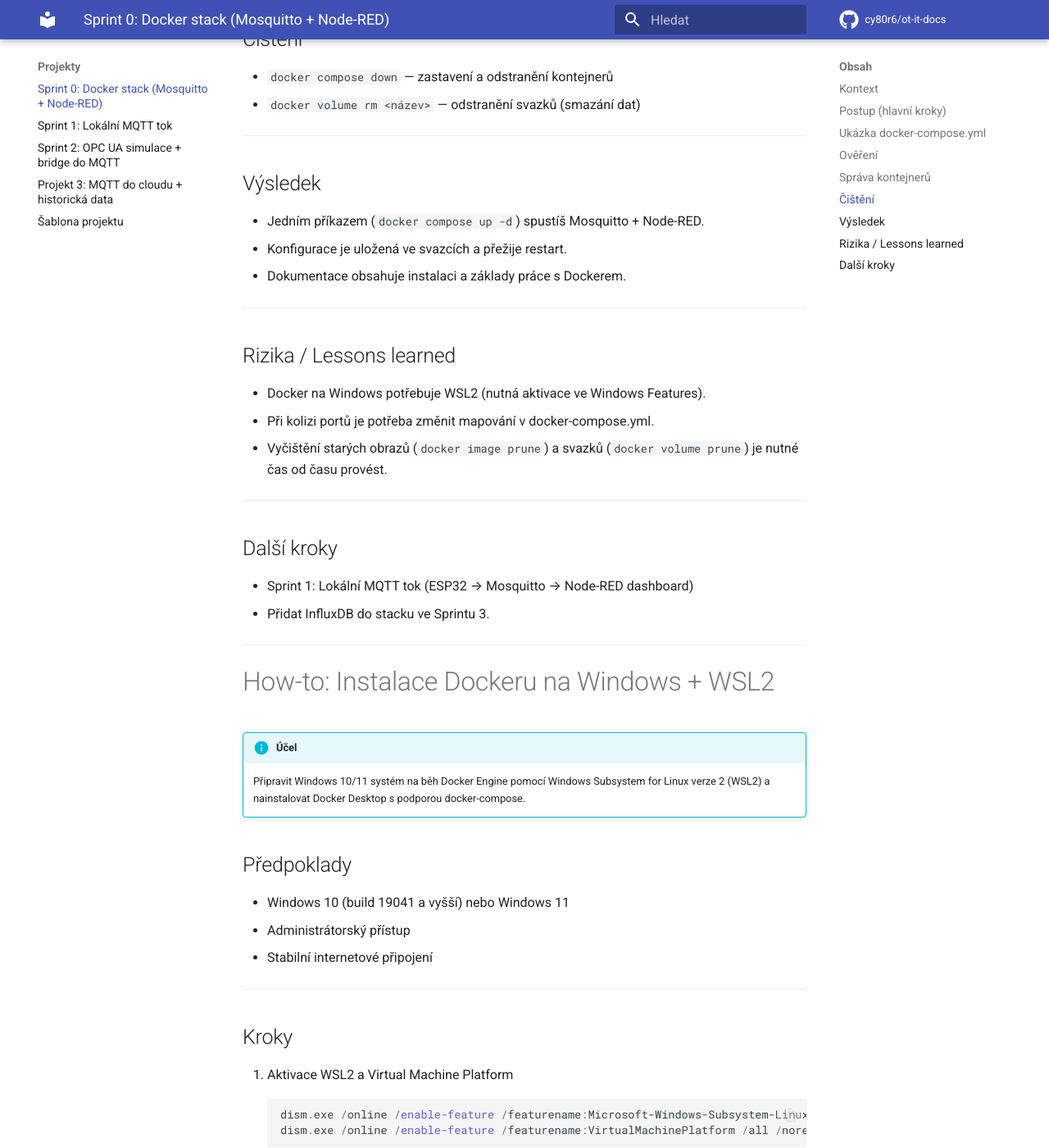
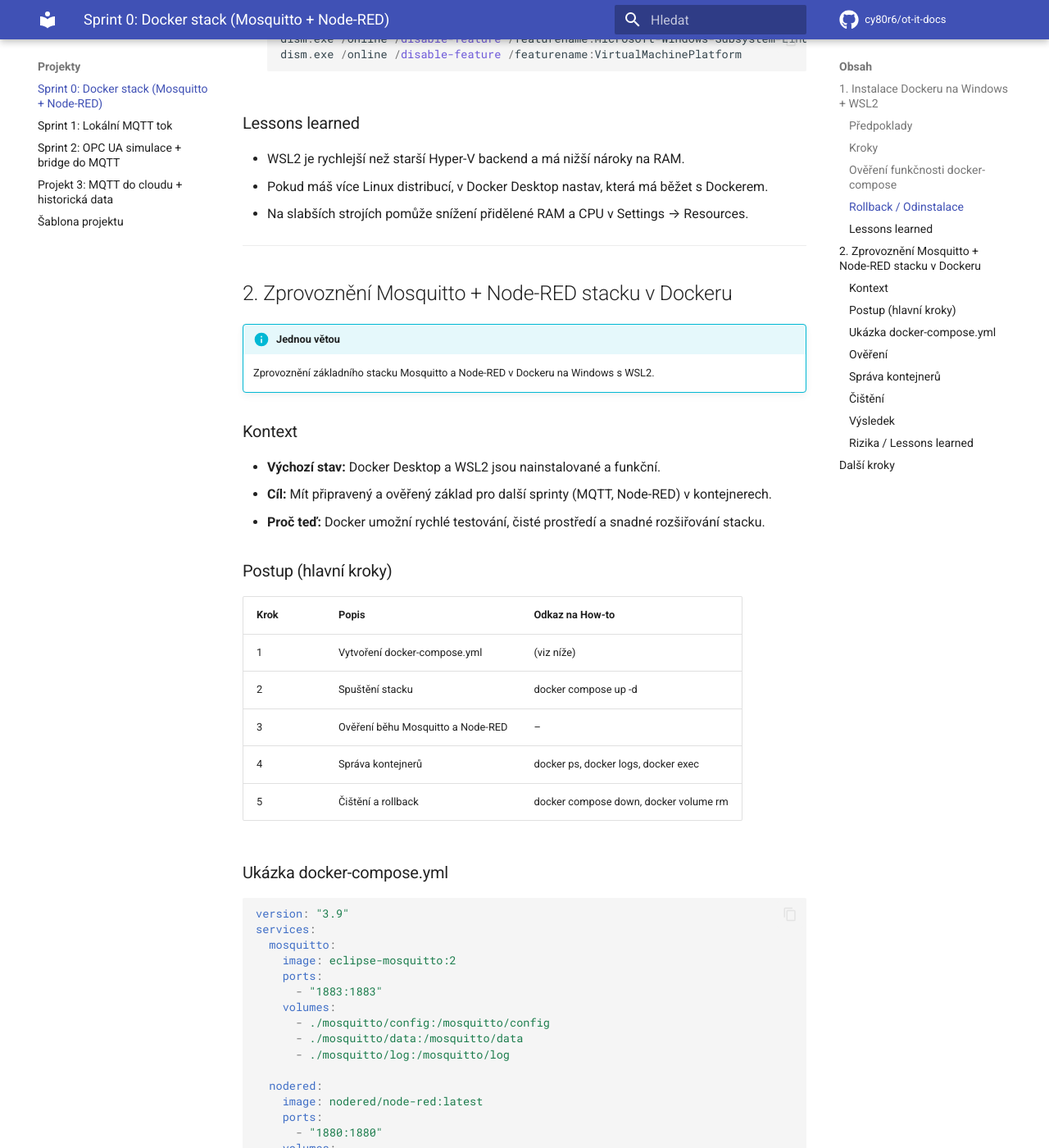
Before and after one commit to Cy80r6/ot-it-docs, an MkDocs documentation site: the page built from docs/projects/sprint-0-docker-stack.md, in a window 1280 px wide and 1400 px high, scrolled down 1902 px. Shown: the whole window at 82% size. Built offline with MkDocs 1.6.1 and Material for MkDocs 9.7.7, drawn with Linux system fonts in a browser that asks for light colours; comment, search, counter and statistics services are not loaded; the version menu is left out; some of the changed text lies outside the part shown.

Commit message:
sprint 0

````diff
--- a/docs/projects/sprint-0-docker-stack.md
+++ b/docs/projects/sprint-0-docker-stack.md
@@ -1,107 +1,17 @@
+
 # Sprint 0 — Docker stack: Mosquitto + Node-RED
 
-!!! info "Jednou větou"
-    Zprovoznění základního stacku Mosquitto a Node-RED v Dockeru na Windows s WSL2.
-
----
-
-## Kontext
-- **Výchozí stav:** Čistý Windows 10/11, bez Dockeru.
-- **Cíl:** Mít připravený a ověřený základ pro další sprinty (MQTT, Node-RED) v kontejnerech.
-- **Proč teď:** Docker umožní rychlé testování, čisté prostředí a snadné rozšiřování stacku.
-
----
-
-## Postup (hlavní kroky)
-
-| Krok | Popis | Odkaz na How-to |
-|------|-------|-----------------|
-| 1 | Instalace Dockeru a Compose | Instalace Dockeru na Windows + WSL2 |
-| 2 | První kontejner | docker run hello-world |
-| 3 | Vytvoření docker-compose.yml | (viz níže) |
-| 4 | Spuštění stacku | docker compose up -d |
-| 5 | Ověření běhu Mosquitto a Node-RED | – |
-| 6 | Správa kontejnerů | docker ps, docker logs, docker exec |
-| 7 | Čištění a rollback | docker compose down, docker volume rm |
-
----
-
-## Ukázka docker-compose.yml
-
-```yaml
-version: "3.9"
-services:
-  mosquitto:
-    image: eclipse-mosquitto:2
-    ports:
-      - "1883:1883"
-    volumes:
-      - ./mosquitto/config:/mosquitto/config
-      - ./mosquitto/data:/mosquitto/data
-      - ./mosquitto/log:/mosquitto/log
-
-  nodered:
-    image: nodered/node-red:latest
-    ports:
-      - "1880:1880"
-    volumes:
-      - ./nodered/data:/data
-```
-
----
-
-## Ověření
-- Mosquitto běží na portu 1883
-- Node-RED UI je na http://localhost:1880
-
----
-
-## Správa kontejnerů
-- `docker ps` — seznam běžících kontejnerů
-- `docker logs <jméno>` — výpis logů
-- `docker exec -it <jméno> sh` — vstup do kontejneru
-
----
-
-## Čištění
-- `docker compose down` — zastavení a odstranění kontejnerů
-- `docker volume rm <název>` — odstranění svazků (smazání dat)
-
----
-
-## Výsledek
-- Jedním příkazem (`docker compose up -d`) spustíš Mosquitto + Node-RED.
-- Konfigurace je uložená ve svazcích a přežije restart.
-- Dokumentace obsahuje instalaci a základy práce s Dockerem.
-
----
-
-## Rizika / Lessons learned
-- Docker na Windows potřebuje WSL2 (nutná aktivace ve Windows Features).
-- Při kolizi portů je potřeba změnit mapování v docker-compose.yml.
-- Vyčištění starých obrazů (`docker image prune`) a svazků (`docker volume prune`) je nutné čas od času provést.
-
----
-
-## Další kroky
-- Sprint 1: Lokální MQTT tok (ESP32 → Mosquitto → Node-RED dashboard)
-- Přidat InfluxDB do stacku ve Sprintu 3.
-
----
-
-# How-to: Instalace Dockeru na Windows + WSL2
+## 1. Instalace Dockeru na Windows + WSL2
 
 !!! info "Účel"
     Připravit Windows 10/11 systém na běh Docker Engine pomocí Windows Subsystem for Linux verze 2 (WSL2) a nainstalovat Docker Desktop s podporou docker-compose.
 
-## Předpoklady
+### Předpoklady
 - Windows 10 (build 19041 a vyšší) nebo Windows 11
 - Administrátorský přístup
 - Stabilní internetové připojení
 
----
-
-## Kroky
+### Kroky
 1. Aktivace WSL2 a Virtual Machine Platform
    ```powershell
    dism.exe /online /enable-feature /featurename:Microsoft-Windows-Subsystem-Linux /all /norestart
@@ -129,9 +39,7 @@
    ```
    - Příkaz `docker run hello-world` by měl zobrazit uvítací zprávu z Dockeru.
 
----
-
-## Ověření funkčnosti docker-compose
+### Ověření funkčnosti docker-compose
 Vytvoř soubor docker-compose.yml:
 
 ```yaml
@@ -147,9 +55,7 @@
 ```
 Očekávej výpis „Hello from Docker!“.
 
----
-
-## Rollback / Odinstalace
+### Rollback / Odinstalace
 - Odinstaluj Docker Desktop z Nastavení → Aplikace
 - Odinstaluj Linux distribuci přes Microsoft Store → Moje knihovna
 - Vypni WSL a Virtual Machine Platform:
@@ -158,9 +64,80 @@
    dism.exe /online /disable-feature /featurename:VirtualMachinePlatform
    ```
 
----
-
-## Lessons learned
+### Lessons learned
 - WSL2 je rychlejší než starší Hyper-V backend a má nižší nároky na RAM.
 - Pokud máš více Linux distribucí, v Docker Desktop nastav, která má běžet s Dockerem.
 - Na slabších strojích pomůže snížení přidělené RAM a CPU v Settings → Resources.
+
+---
+
+## 2. Zprovoznění Mosquitto + Node-RED stacku v Dockeru
+
+!!! info "Jednou větou"
+    Zprovoznění základního stacku Mosquitto a Node-RED v Dockeru na Windows s WSL2.
+
+### Kontext
+- **Výchozí stav:** Docker Desktop a WSL2 jsou nainstalované a funkční.
+- **Cíl:** Mít připravený a ověřený základ pro další sprinty (MQTT, Node-RED) v kontejnerech.
+- **Proč teď:** Docker umožní rychlé testování, čisté prostředí a snadné rozšiřování stacku.
+
+### Postup (hlavní kroky)
+
+| Krok | Popis | Odkaz na How-to |
+|------|-------|-----------------|
+| 1 | Vytvoření docker-compose.yml | (viz níže) |
+| 2 | Spuštění stacku | docker compose up -d |
+| 3 | Ověření běhu Mosquitto a Node-RED | – |
+| 4 | Správa kontejnerů | docker ps, docker logs, docker exec |
+| 5 | Čištění a rollback | docker compose down, docker volume rm |
+
+### Ukázka docker-compose.yml
+
+```yaml
+version: "3.9"
+services:
+  mosquitto:
+    image: eclipse-mosquitto:2
+    ports:
+      - "1883:1883"
+    volumes:
+      - ./mosquitto/config:/mosquitto/config
+      - ./mosquitto/data:/mosquitto/data
+      - ./mosquitto/log:/mosquitto/log
+
+  nodered:
+    image: nodered/node-red:latest
+    ports:
+      - "1880:1880"
+    volumes:
+      - ./nodered/data:/data
+```
+
+### Ověření
+- Mosquitto běží na portu 1883
+- Node-RED UI je na http://localhost:1880
+
+### Správa kontejnerů
+- `docker ps` — seznam běžících kontejnerů
+- `docker logs <jméno>` — výpis logů
+- `docker exec -it <jméno> sh` — vstup do kontejneru
+
+### Čištění
+- `docker compose down` — zastavení a odstranění kontejnerů
+- `docker volume rm <název>` — odstranění svazků (smazání dat)
+
+### Výsledek
+- Jedním příkazem (`docker compose up -d`) spustíš Mosquitto + Node-RED.
+- Konfigurace je uložená ve svazcích a přežije restart.
+- Dokumentace obsahuje instalaci a základy práce s Dockerem.
+
+### Rizika / Lessons learned
+- Docker na Windows potřebuje WSL2 (nutná aktivace ve Windows Features).
+- Při kolizi portů je potřeba změnit mapování v docker-compose.yml.
+- Vyčištění starých obrazů (`docker image prune`) a svazků (`docker volume prune`) je nutné čas od času provést.
+
+---
+
+## Další kroky
+- Sprint 1: Lokální MQTT tok (ESP32 → Mosquitto → Node-RED dashboard)
+- Přidat InfluxDB do stacku ve Sprintu 3.
--- a/docs/reference/sprint_0.md
+++ b/docs/reference/sprint_0.md
@@ -1,21 +1,9 @@
+
+
 # Sprint 0 — Virtuální prostředí (Docker)
 
 !!! info "Cíl sprintu"
-    Mít připravené izolované prostředí pro OT/IT lab, postavené na Dockeru a docker-compose.
-    Všechny další sprinty poběží uvnitř kontejnerů, aby se hostitelský systém nezanášel zbytečnými instalacemi.
-
----
-
-## Kontext
-- **Proč teď:**
-  Před prvním technickým sprintem je vhodné oddělit testovací nástroje a služby od čistého hostitelského systému.
-  Docker poskytuje rychlou a lehkou izolaci bez nutnosti provozovat plnohodnotnou virtuální mašinu.
-- **Cíl:**
-  Umět nainstalovat Docker + docker-compose, spouštět základní kontejnery a připravit minimální stack pro Sprint 1 (Mosquitto + Node-RED).
-- **Výhody:**
-  - Snadná replikace prostředí na jiném počítači
-  - Rychlý úklid (`docker rm`, `docker volume rm`)
-  - Možnost verzovat konfiguraci prostředí v Gitu
+  Mít připravené izolované prostředí pro OT/IT lab, postavené na Dockeru a docker-compose. Všechny další sprinty poběží uvnitř kontejnerů, aby se hostitelský systém nezanášel zbytečnými instalacemi.
 
 ---
 
@@ -33,12 +21,44 @@
 
 ---
 
-## Architektura
+## Pravidla práce (WIP)
+
+- Nejprve ověř, že Docker a docker-compose fungují.
+- Každý krok si ověř na vlastním stroji, až pak pokračuj dál.
+- Dokumentační úkol přidej hned po dokončení technického kroku.
+
+---
+
+## Kritéria pro review
+
+- Docker Desktop je nainstalovaný a funkční (ověřeno příkazem `docker run hello-world`).
+- docker-compose spustí stack Mosquitto + Node-RED bez chyb.
+- Kontejnery běží, lze se připojit na Mosquitto (port 1883) a Node-RED (port 1880).
+- V Gitu je commitnutý docker-compose.yml a základní dokumentace.
+
+---
+
+## Rizika
+
+- Problémy s WSL2 nebo Virtual Machine Platform na Windows.
+- Kolize portů na hostitelském systému.
+- Zapomenuté čištění svazků a obrazů může zabírat místo na disku.
+
+---
+
+## Kanban (vizualizace)
 
 ```mermaid
-flowchart LR
-    HostPC -->|Docker Engine| Containers
-    subgraph Containers
-        Mosquitto[(MQTT broker)]
-        NodeRED[Node-RED]
-    end
+kanban
+    section To Do
+      Instalace Docker Engine + Compose
+      Seznámení se s příkazy (run, ps, logs, exec)
+      Vytvoření docker-compose.yml pro Mosquitto + Node-RED
+      Persistentní svazky pro konfiguraci
+      How-to: Instalace Docker + Compose
+      How-to: Základní práce s kontejnery
+      Project page: Docker base env
+    section Doing
+      # (zatím prázdné)
+    section Done
+      # (zatím prázdné)
````
